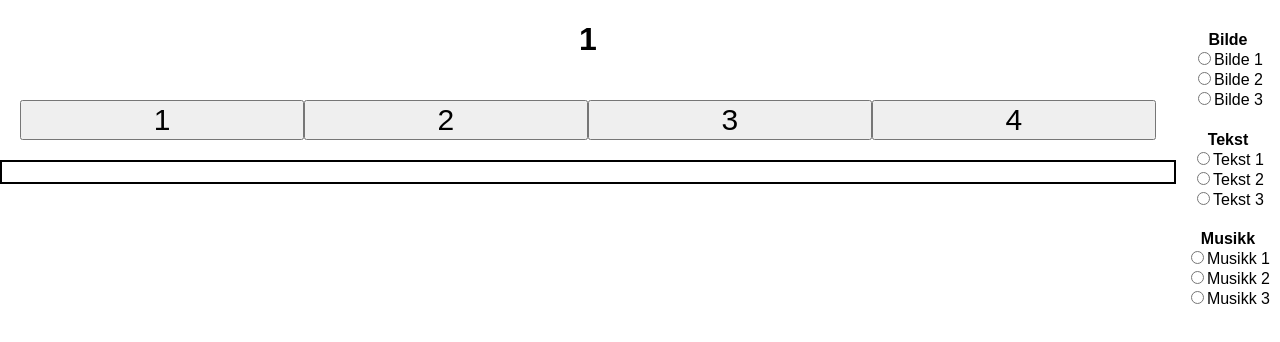
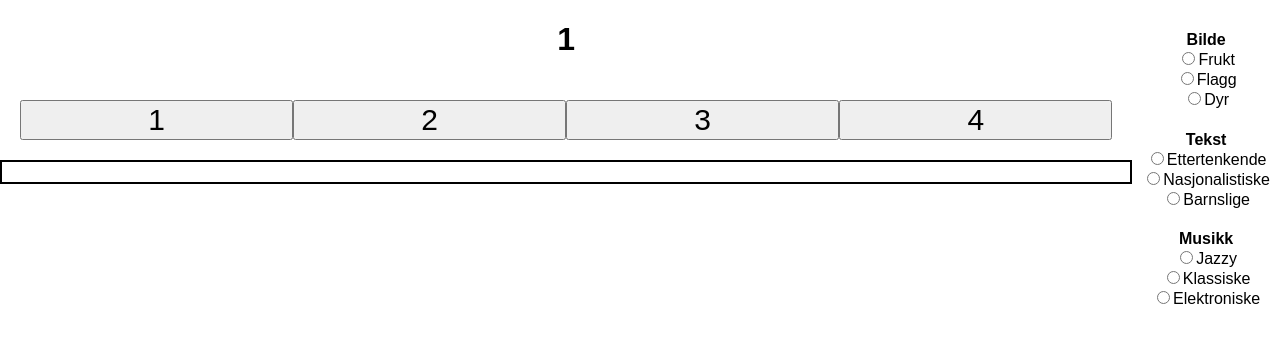
Before and after one commit to IT2810/it2810-webutvikling-h18-prosjekt-2-gruppe--24, a React (Create React App) app: page / in a window 1280 px wide. Shown: the top 342 px of the page. Built offline with nearby package versions, Linux system fonts and the light colour scheme.

Commit message:
Change name of categories

```diff
--- a/src/App.js
+++ b/src/App.js
@@ -9,9 +9,9 @@ class App extends Component {
     super(props);
     this.state = {
       tab: 1,
-      imageCategories: ["Bilde 1", "Bilde 2", "Bilde 3"],
-      textCategories: ["Tekst 1", "Tekst 2", "Tekst 3"],
-      musicCategories: ["Musikk 1", "Musikk 2", "Musikk 3"],
+      imageCategories: ["Frukt", "Flagg", "Dyr"],
+      textCategories: ["Ettertenkende", "Nasjonalistiske", "Barnslige"],
+      musicCategories: ["Jazzy", "Klassiske", "Elektroniske"],
       pictureOption: null,
       textOption: null,
       musicOption: null,
```
